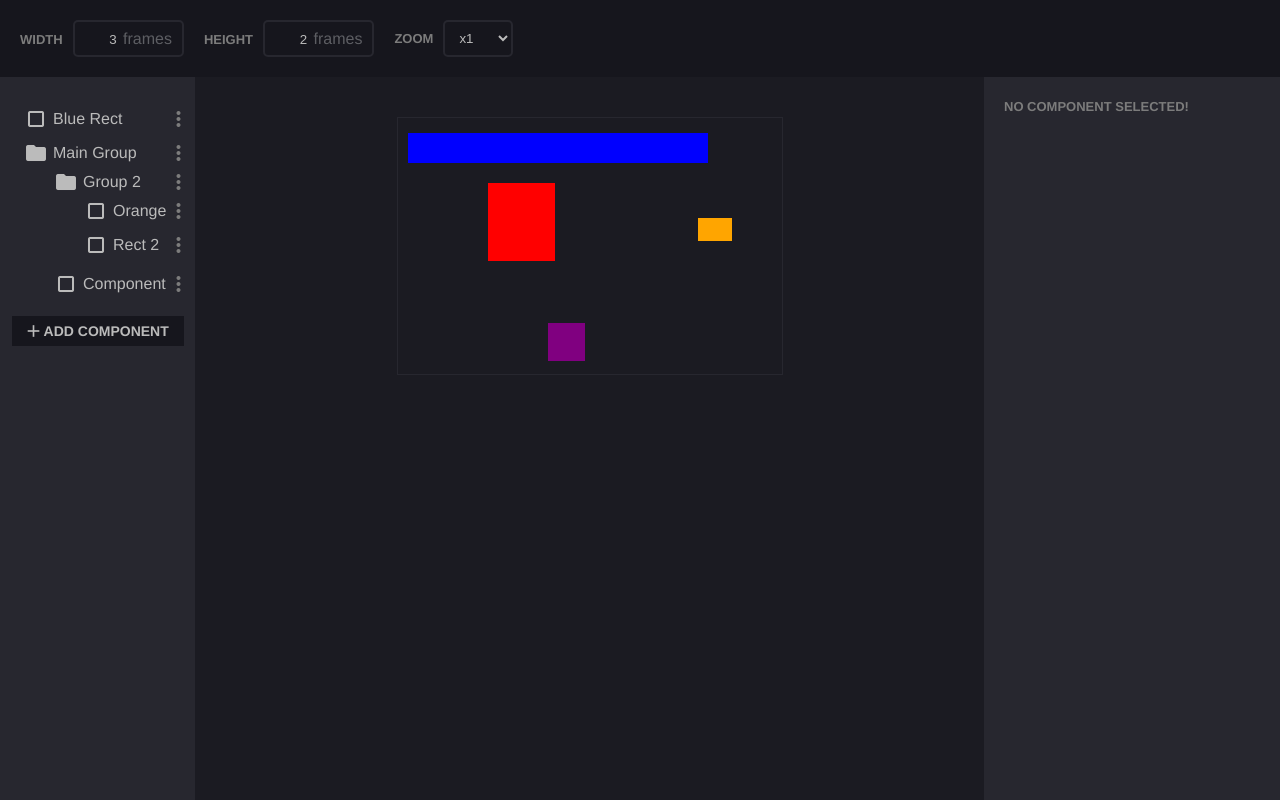
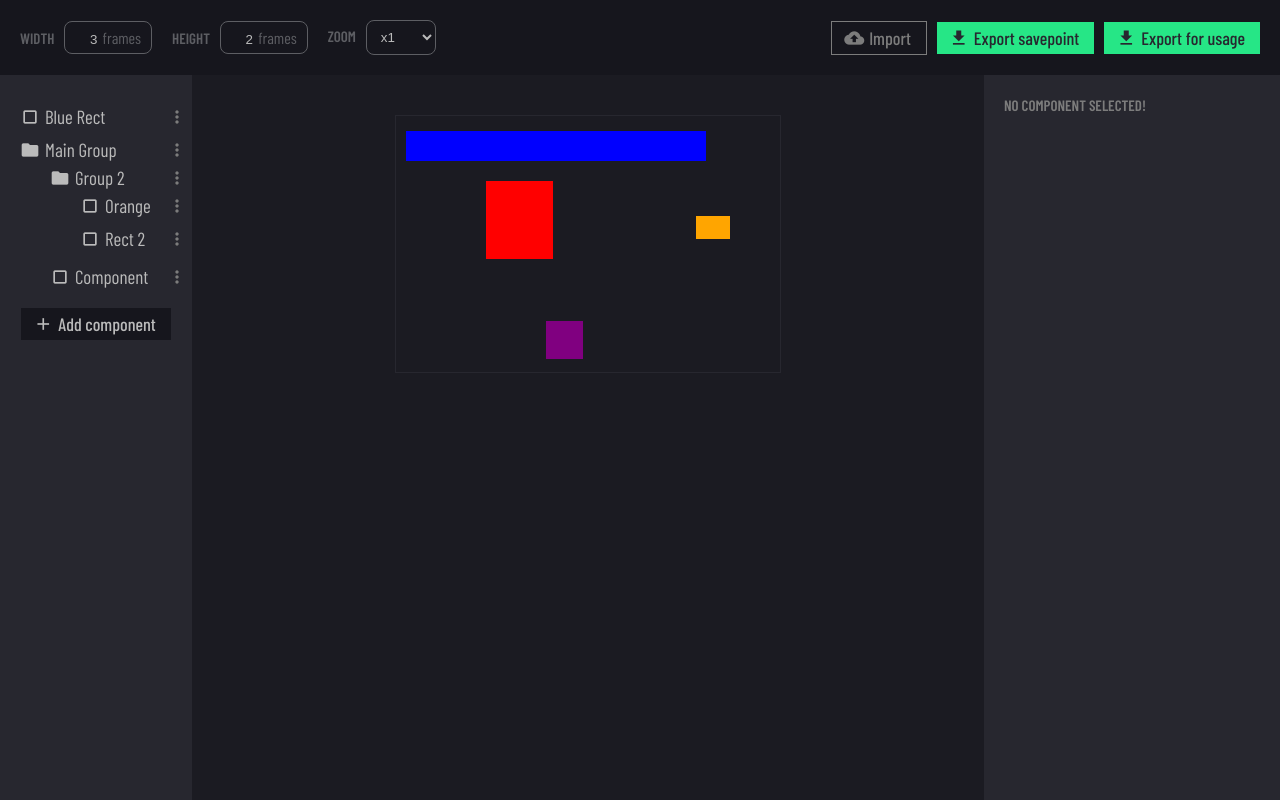
Before and after one commit to DevLeoko/AdvancedGUI-Web, a Vue app: page / in a window 1280 px wide. Built offline with nearby package versions, Linux system fonts and the light colour scheme.

Commit message:
Add component button / design changes

```diff
--- a/src/App.vue
+++ b/src/App.vue
@@ -18,6 +18,19 @@
           <option value="4">x4</option>
         </select>
       </div>
+
+      <div class="btn import">
+        <span class="material-icons">cloud_upload</span>
+        <span class="text">Import</span>
+      </div>
+      <div class="btn export">
+        <span class="material-icons">get_app</span>
+        <span class="text">Export savepoint</span>
+      </div>
+      <div class="btn export">
+        <span class="material-icons">get_app</span>
+        <span class="text">Export for usage</span>
+      </div>
     </div>
     <div class="row mainSpace">
       <div id="compTree">
@@ -29,13 +42,29 @@
           v-model="selected"
         ></component-list>
 
-        <div class="btn">
+        <div class="btn" @click="ev => showCompAddMenu(ev)">
           <span class="material-icons">add</span>
           <span class="text">Add component</span>
+
+          <div class="absoluteMenu" ref="compAddMenu">
+            <div v-for="(key, index) in Object.keys(generators)" :key="index">
+              <div class="divider" v-if="index != 0"></div>
+              <div
+                class="entry"
+                @click.stop="addNewCompoenent(key)"
+                :key="index"
+              >
+                <span class="material-icons">{{
+                  componentInfo[key].icon
+                }}</span>
+                {{ key }}
+              </div>
+            </div>
+          </div>
         </div>
       </div>
 
-      <div id="canvasContainer">
+      <div id="canvasContainer" @click.self="selected = null">
         <div id="canvasPadding">
           <canvas
             ref="canvas"
@@ -43,6 +72,7 @@
             @mousedown="onClickDown"
             @mouseup="onClickUp"
             @mousemove="onMove"
+            @mouseleave="onClickUp"
             :width="width * 128"
             :height="height * 128"
           ></canvas>
@@ -74,7 +104,11 @@ import { Point } from "./utils/Point";
 import { BoundingBox } from "./utils/BoundingBox";
 import { drawSelection, getHanderAt } from "./utils/Selection";
 import { Modifier, ResizeIcon, moveModifier } from "./utils/Modifier";
-import { isInvisible } from "./utils/ComponentManager";
+import {
+  isInvisible,
+  generators,
+  componentInfo
+} from "./utils/ComponentManager";
 
 export default Vue.extend({
   name: "App",
@@ -97,6 +131,9 @@ export default Vue.extend({
         elementStartPosition: BoundingBox;
       },
 
+      generators,
+      componentInfo,
+
       elements: [
         new Rect("Blue Rect", null, 10, 15, 300, 30, "blue"),
         new GroupComponent("Main Group", null, [
@@ -112,6 +149,11 @@ export default Vue.extend({
 
   mounted() {
     this.redraw();
+    document.addEventListener("click", this.checkClose, { capture: true });
+  },
+
+  destroyed() {
+    document.removeEventListener("click", this.checkClose, { capture: true });
   },
 
   watch: {
@@ -126,6 +168,17 @@ export default Vue.extend({
       (this.$refs.canvas as HTMLElement).style.height = `${this.height *
         128 *
         this.zoom}px`;
+    },
+
+    height() {
+      (this.$refs.canvas as HTMLElement).style.height = `${this.height *
+        128 *
+        this.zoom}px`;
+      setTimeout(this.redraw, 10);
+    },
+
+    width() {
+      setTimeout(this.redraw, 10);
     }
   },
 
@@ -256,6 +309,29 @@ export default Vue.extend({
         (event.clientY - rect.top) * ((this.width * 128) / rect.width)
       );
       return new Point(x, y);
+    },
+
+    addNewCompoenent(key: string) {
+      const nComp = generators[key]();
+      this.elements.splice(0, 0, nComp);
+      this.selected = nComp;
+      const menu = this.$refs.compAddMenu as HTMLElement;
+      menu.style.display = "none";
+
+      this.redraw();
+    },
+
+    checkClose(ev: MouseEvent) {
+      const menu = this.$refs.compAddMenu as HTMLElement;
+      const canvas = this.$refs.canvas as HTMLElement;
+      if (ev.target != menu) menu.style.display = "none";
+    },
+
+    showCompAddMenu(ev: MouseEvent) {
+      const menu = this.$refs.compAddMenu as HTMLElement;
+      menu.style.top = ev.y + "px";
+      menu.style.left = ev.x + "px";
+      menu.style.display = "block";
     }
   }
 });
--- a/src/components/ComponentList.vue
+++ b/src/components/ComponentList.vue
@@ -229,11 +229,13 @@ export default Vue.extend({
 }
 
 .itemName {
+  font-size: 19px;
   align-items: center;
   color: $light2;
 
   .material-icons {
     margin-right: 5px;
+    font-size: 20px;
   }
 
   .dragIndicator {
--- a/src/scss/_variables.scss
+++ b/src/scss/_variables.scss
@@ -5,4 +5,7 @@ $light4: #5d5e63;
 $dark3: #16161D;
 $dark2: #1b1b22;
 $dark1: #27272F;
+$blue: #19b5fe;
+$green: #26e686;
 $shadow: 0px 0px 10px rgba(0, 0, 0, 0.2);
+$inputBorder: 1.2px solid $light4;
--- a/src/scss/app.scss
+++ b/src/scss/app.scss
@@ -1,12 +1,12 @@
+@import url('https://fonts.googleapis.com/css2?family=Barlow+Condensed:wght@400;500;600&display=swap');
+
 body {
   background-color: $dark2;
   color: #eeeeee;
   padding: 0;
   margin: 0;
   height: 100vh;
-  font-family: Avenir, Helvetica, Arial, sans-serif;
-  -webkit-font-smoothing: antialiased;
-  -moz-osx-font-smoothing: grayscale;
+  font-family: 'Barlow Condensed', sans-serif;
 }
 
 .row {
@@ -16,7 +16,7 @@ body {
 .label {
   color: $light3;
   text-transform: uppercase;
-  font-size: 13px;
+  font-size: 15px;
 }
 
 .btn{
@@ -25,16 +25,26 @@ body {
   align-items: center;
   height: fit-content;
   width: fit-content;
+  cursor: pointer;
+
+
+  background-color: $dark3;
+  color: $light2;
+
+  &:hover{
+    background-color: $dark2;
+  }
 
   .material-icons{
     font-size: 20px;
     margin-left: -3px;
+    margin-right: 5px;
   }
 
   .text{
-    text-transform: uppercase;
-    font-size: 14px;
-    font-weight: 600;
+    // text-transform: uppercase;
+    font-size: 18px;
+    font-weight: 500;
   }
 }
 
@@ -50,7 +60,7 @@ body {
   .divider {
     width: 100%;
     height: 1px;
-    background-color: $light4;
+    background-color: $dark1;
   }
 
   .entry {
@@ -67,7 +77,7 @@ body {
 
     .material-icons {
       font-size: 15px;
-      margin-right: 5px;
+      margin-right: 8px;
     }
   }
 }
@@ -88,8 +98,8 @@ body {
       width: 70px;
       color: $light2;
 
-      border: 2px solid $dark1;
-      border-radius: 5px;
+      border: $inputBorder;
+      border-radius: 8px;
       padding: 8px 10px;
       margin-left: 10px;
 
@@ -98,15 +108,20 @@ body {
       }
     }
 
+    .label {
+      color: $light4;
+      font-weight: 600;
+    }
+
     .input {
       margin-right: 20px;
       cursor: default;
 
       span {
         // background-color: $dark1;
-        border: 2px solid $dark1;
-        border-radius: 5px;
-        padding: 8px 10px;
+        border: $inputBorder;
+        border-radius: 8px;
+        padding: 6px 10px;
         margin-left: 10px;
         color: $light4;
       }
@@ -114,7 +129,7 @@ body {
       input {
         background-color: transparent;
         border: none;
-        width: 30px;
+        width: 20px;
         text-align: right;
         color: $light2;
         // border-bottom: 1px solid $light;
@@ -135,6 +150,19 @@ body {
         -moz-appearance: textfield;
       }
     }
+
+    .import{
+      margin-left: auto;
+      // background-color: $blue;
+      border: 1px solid $light3;
+      color: $light3;
+    }
+
+    .export{
+      margin-left: 10px;
+      background-color: $green;
+      color: $dark1;
+    }
   }
 
   .mainSpace {
@@ -150,8 +178,6 @@ body {
 
     .btn{
       margin: 10px auto 0;
-      background-color: $dark3;
-      color: $light2;
     }
   }
 
--- a/src/utils/ComponentManager.ts
+++ b/src/utils/ComponentManager.ts
@@ -16,6 +16,9 @@ export type JsonConverter = (
 export const invisible: string[] = [];
 export const converters: { [key: string]: JsonConverter } = {};
 export const generators: { [key: string]: () => Component } = {};
+export const componentInfo: {
+  [key: string]: { displayName: string; icon: string };
+} = {};
 
 export function isInvisible(id: string) {
   return invisible.indexOf(id) != -1;
@@ -52,6 +55,9 @@ function getRandomColor() {
 }
 
 export function setup() {
+  componentInfo[Rect.displayName] = Rect;
+  componentInfo[GroupComponent.displayName] = GroupComponent;
+
   converters[Rect.displayName] = Rect.fromJson;
   converters[GroupComponent.displayName] = GroupComponent.fromJson;
 
@@ -61,11 +67,10 @@ export function setup() {
       null,
       10,
       10,
+      80,
       40,
-      80,
       getRandomColor()
     );
-
   generators[GroupComponent.displayName] = () =>
-    new GroupComponent(ensureUniqueness(Rect.displayName), null, []);
+    new GroupComponent(ensureUniqueness(GroupComponent.displayName), null, []);
 }
--- a/src/utils/components/GroupComponent.ts
+++ b/src/utils/components/GroupComponent.ts
@@ -85,6 +85,10 @@ export class GroupComponent extends Component implements ListItemGroup {
     return "folder";
   }
 
+  static get icon() {
+    return "folder";
+  }
+
   static get displayName() {
     return "Group";
   }
--- a/src/utils/components/Rect.ts
+++ b/src/utils/components/Rect.ts
@@ -42,6 +42,10 @@ export class Rect extends Rectangular {
     return "crop_square";
   }
 
+  static get icon() {
+    return "crop_square";
+  }
+
   static get displayName() {
     return "Rect";
   }
```
